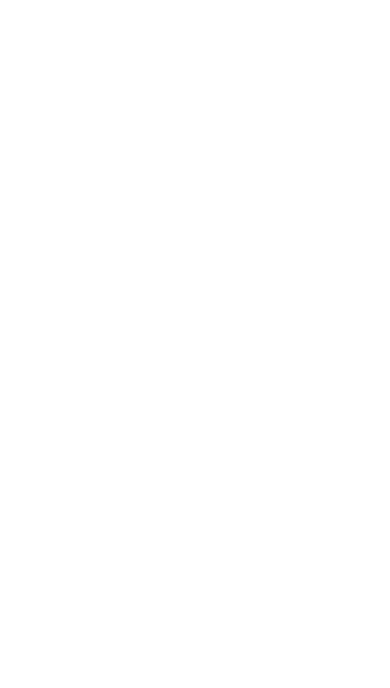
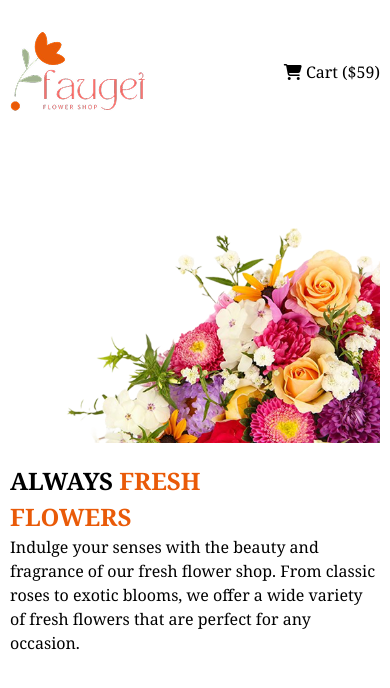
Before and after one commit to kamal-tanim/my-seconde-assignment-repo, a plain HTML site: page index.html in a window 390 px wide. Drawn offline with nearby package versions, Linux system fonts and the light colour scheme.

Commit message:
added navbar and banner section with responsive

```diff
--- a/index.html
+++ b/index.html
@@ -3,12 +3,41 @@
 <head>
     <meta charset="UTF-8">
     <meta name="viewport" content="width=device-width, initial-scale=1.0">
+    <script src="https://cdn.jsdelivr.net/npm/@tailwindcss/browser@4"></script>
+    <script src="https://kit.fontawesome.com/03aa70aa75.js" crossorigin="anonymous"></script>
+    <link rel="stylesheet" href="styles/styles.css">
     <title>Seconde Assignment</title>
 </head>
-<body>
-    <header></header>
+<body class="noto-serif-font mx-[150px] my-[30px] max-sm:mx-[10px] my-[10px]">
+    <header>
+        <nav class="flex justify-between items-center max-sm:items-center">
+            <img class="" src="assets/logo.png" alt="">
+            <ul  class=" flex gap-[30px]  ">
+                <li class="max-sm:hidden"><a href="">Home</a></li>
+                <li class=" text-[#8987A1] max-sm:hidden"><a href="">Shope</a></li>
+                <li class=" text-[#8987A1] max-sm:hidden"><a href="">About Us</a></li>
+                <li class=""><a href=""><i class="fa-solid fa-cart-shopping"></i> Cart ($59)</a></li>
+            </ul>
+        </nav>
+    </header>
 
-    <main></main>
+    <main>
+        <section>
+            <div class="flex items-center mt-[100px] max-sm:flex-col-reverse">
+                <div class="">
+                    <h3 class="font-bold text-[65px]  max-sm:text-[24px] mt-[20px]">
+                        ALWAYS
+                        <span class=" text-[#E95A08]">FRESH</span>
+                        <br>
+                        <span class="text-[#E95A08]">FLOWERS</span>
+                    </h3>
+                    <p class="">Indulge your senses with the beauty and fragrance of our fresh flower shop. From classic roses to exotic blooms, we offer a wide variety of fresh flowers that are perfect for any occasion.</p>
+                </div>
+                <img class="" src="assets/hero-flower.png" alt="">
+            </div>
+        </section>
+
+    </main>
 
     <footer></footer>
 </body>
--- /dev/null
+++ b/styles/styles.css
@@ -0,0 +1,9 @@
+
+@import url('https://fonts.googleapis.com/css2?family=Noto+Serif:ital,wght@0,100..900;1,100..900&family=Raleway:ital,wght@0,100..900;1,100..900&family=Work+Sans:ital,wght@0,100..900;1,100..900&display=swap');
+
+.noto-serif-font {
+  font-family: "Noto Serif", serif;
+  font-optical-sizing: auto;
+  font-weight: 400;
+  font-style: normal;
+}
```
